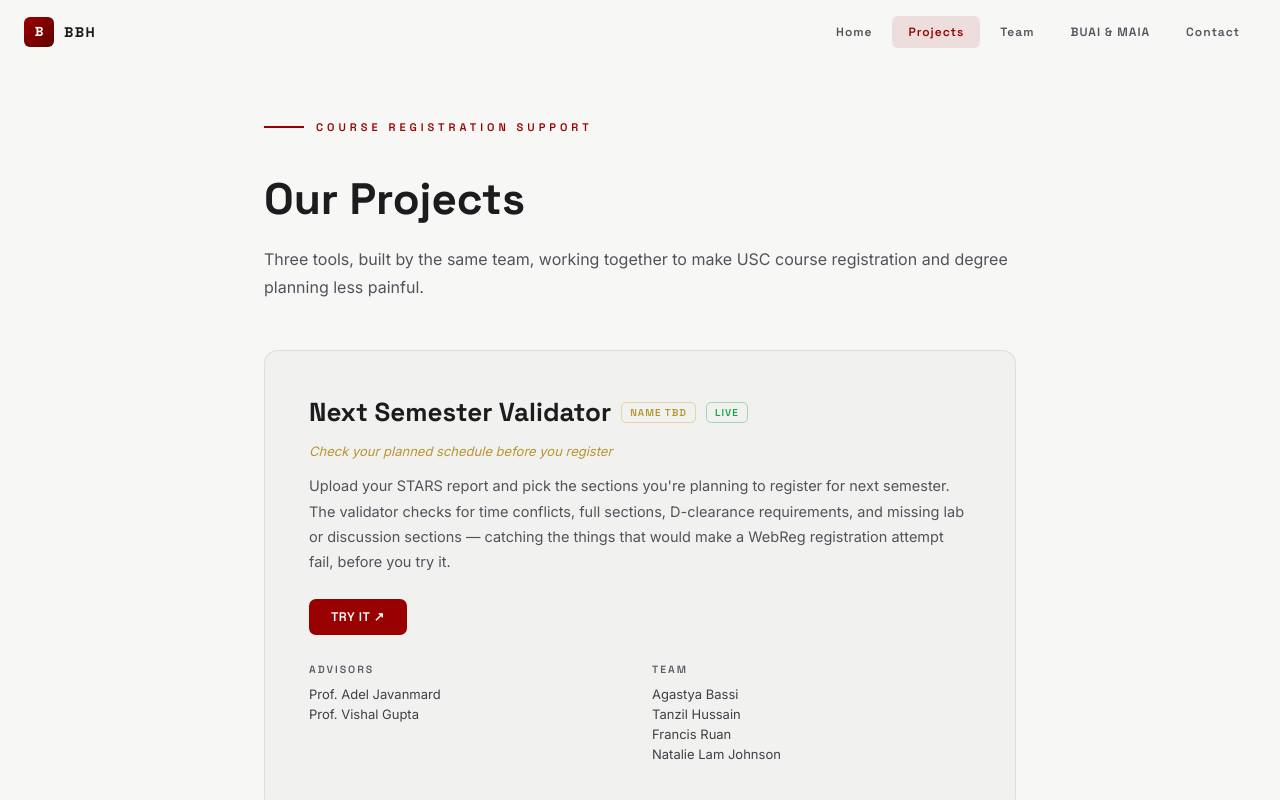
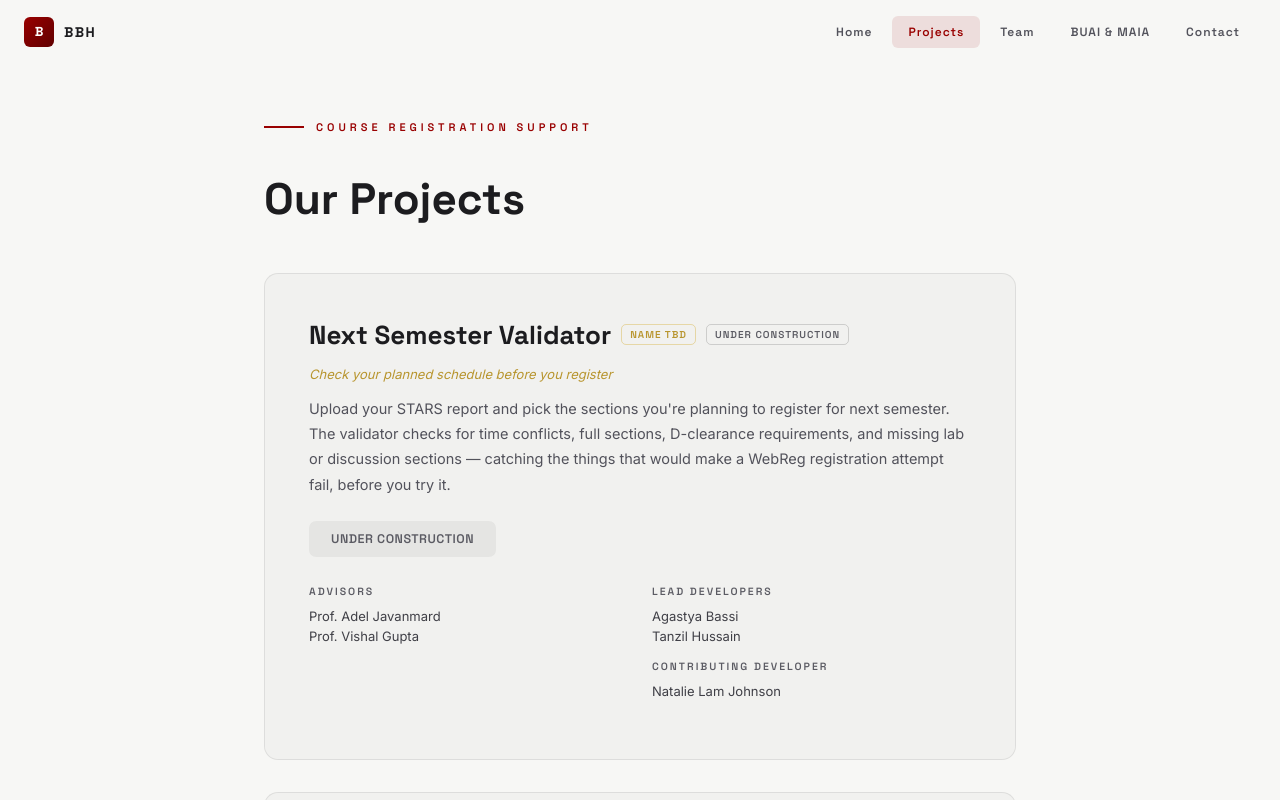
Before and after one commit to usc-bbh/bbh-website, a React (Vite) app: page / in a window 1280 px wide. Both pictures are taken after a click on the button "VIEW PROJECTS". Built offline with nearby package versions, Linux system fonts and the light colour scheme.

Commit message:
Projects page roles, team page, intro and box updates

```diff
--- a/src/App.jsx
+++ b/src/App.jsx
@@ -117,11 +117,24 @@ const ADVISORS = [
 // Abhi removed from public team listing per request.
 // Photos: none yet — falls back to initials avatar. Add a `photo` field
 // (path under public/team/) per person once headshots are available.
-const STUDENT_BUILDERS = [
+const P = {
+  agastya: { name: "Agastya Bassi", linkedin: "https://www.linkedin.com/in/agastya-bassi/", photo: null },
+  tanzil: { name: "Tanzil Hussain", linkedin: "https://www.linkedin.com/in/tanzilhussain/", photo: null },
+  francis: { name: "Francis Ruan", linkedin: "https://www.linkedin.com/in/francisruan/", photo: null },
+  natalie: { name: "Natalie Lam Johnson", linkedin: "https://www.linkedin.com/in/natalie-lam-johnson/", photo: null },
+};
+
+const TOOL_BUILDERS = [
   { name: "Agastya Bassi", linkedin: "https://www.linkedin.com/in/agastya-bassi/", photo: null },
   { name: "Tanzil Hussain", linkedin: "https://www.linkedin.com/in/tanzilhussain/", photo: null },
   { name: "Francis Ruan", linkedin: "https://www.linkedin.com/in/francisruan/", photo: null },
   { name: "Natalie Lam Johnson", linkedin: "https://www.linkedin.com/in/natalie-lam-johnson/", photo: null },
+];
+
+// Everyone shown on the Team page. Tool cards on the Projects page use TOOL_BUILDERS.
+const STUDENT_BUILDERS = [
+  ...TOOL_BUILDERS,
+  { name: "Avi Chopra", linkedin: "https://www.linkedin.com/in/avichopra/", photo: null },
 ];
 
 const TOOLS = [
@@ -132,9 +145,11 @@ const TOOLS = [
     tagline: "Check your planned schedule before you register",
     description:
       "Upload your STARS report and pick the sections you're planning to register for next semester. The validator checks for time conflicts, full sections, D-clearance requirements, and missing lab or discussion sections — catching the things that would make a WebReg registration attempt fail, before you try it.",
-    status: "live",
-    link: "https://usc-bbh.github.io/next-sem-validator/",
-    team: STUDENT_BUILDERS,
+    status: "in_progress",
+    link: null,
+    leads: [P.agastya, P.tanzil],
+    contributors: [P.natalie],
+    team: TOOL_BUILDERS,
   },
   {
     id: "degree-plan-validator",
@@ -145,7 +160,9 @@ const TOOLS = [
       "Takes a student's intended majors, minors, and emphases along with a plan for remaining semesters, and checks it against actual degree requirements — flagging missing required courses, unit overloads, and other issues across the full path to graduation, not just next semester.",
     status: "in_progress",
     link: null,
-    team: STUDENT_BUILDERS,
+    leads: [P.tanzil],
+    contributors: [P.agastya, P.natalie],
+    team: TOOL_BUILDERS,
   },
   {
     id: "stars-collection-tool",
@@ -156,7 +173,9 @@ const TOOLS = [
       "Upload your STARS report and the app removes your name, address, student ID, grades, and GPA, turning grades into simple pass/fail markers — entirely in your browser, nothing sent to a server. Anonymized samples help us test and improve the other BBH tools.",
     status: "live",
     link: "https://huggingface.co/spaces/buai-builder-hub/STARSRedacter",
-    team: STUDENT_BUILDERS,
+    leads: [P.natalie, P.francis],
+    contributors: [P.agastya, P.tanzil],
+    team: TOOL_BUILDERS,
   },
 ];
 
@@ -231,9 +250,9 @@ const HomePage = ({ setActiveTab }) => (
       </h2>
       <p style={{ fontSize: 16, color: "#52525B", lineHeight: 1.8, fontFamily: "'Inter', sans-serif", maxWidth: 680 }}>
         The BUAI Builder Hub (BBH) builds AI tools that improve the USC community. Our projects
-        complement classroom learning with hands-on, portfolio-ready experience, and every team
-        works alongside faculty mentors. BBH draws its students from two undergraduate AI
-        communities at USC Marshall:{" "}
+        complement classroom learning with hands-on experience, helping students build a
+        professional portfolio of AI tools. BBH draws its students from two undergraduate AI
+        communities at USC Marshall,{" "}
         <a href="https://www.marshall.usc.edu/programs/undergraduate-programs/undergraduate-degrees/bs-artificial-intelligence-for-business-buai" target="_blank" rel="noopener noreferrer" style={{ color: "#990000", fontWeight: 600, textDecoration: "none" }}>
           BUAI
         </a>{" "}
@@ -241,12 +260,16 @@ const HomePage = ({ setActiveTab }) => (
         <a href="https://www.uscmaia.com/" target="_blank" rel="noopener noreferrer" style={{ color: "#990000", fontWeight: 600, textDecoration: "none" }}>
           MAIA
         </a>{" "}
-        (the Marshall Artificial Intelligence Association).
+        (the Marshall Artificial Intelligence Association), with faculty mentors from the{" "}
+        <a href="https://www.marshall.usc.edu/departments/data-sciences-and-operations" target="_blank" rel="noopener noreferrer" style={{ color: "#990000", fontWeight: 600, textDecoration: "none" }}>
+          Data Sciences and Operations (DSO)
+        </a>{" "}
+        department.
       </p>
       <div style={{ display: "grid", gridTemplateColumns: "repeat(auto-fit, minmax(220px, 1fr))", gap: 20, marginTop: 48 }}>
         {[
-          { title: "Collaborate", desc: "Work with stakeholders to identify challenges in the USC community where AI can help" },
-          { title: "Design & Build", desc: "Go beyond coding to design and implement tools that respect real-world constraints and integrate with legacy systems" },
+          { title: "Collaborate", desc: "Work with stakeholders to identify challenges in the USC community" },
+          { title: "Design & Build", desc: "Go beyond coding to design tools that respect real-world constraints: privacy, fairness, and user experience" },
           { title: "Ship", desc: "Deploy portfolio-ready projects with real-world impact" },
         ].map((item, i) => (
           <div key={i} style={{ background: "rgba(153,0,0,0.04)", border: "1px solid rgba(153,0,0,0.12)", borderRadius: 10, padding: "28px 24px", transition: "border-color 0.3s, background 0.3s" }}
@@ -288,9 +311,6 @@ const HomePage = ({ setActiveTab }) => (
         <span style={{ color: "#990000", fontWeight: 600 }}>students are actively using their skills</span>{" "}
         to improve the world around them."
       </blockquote>
-      <div style={{ marginTop: 24, fontSize: 12, color: "#5B5B63", fontFamily: "'Inter', sans-serif", letterSpacing: 1 }}>
-        MARSHALL SCHOOL OF BUSINESS × VITERBI SCHOOL OF ENGINEERING
-      </div>
     </section>
   </div>
 );
@@ -327,13 +347,20 @@ const ToolCard = ({ tool }) => (
         ))}
       </div>
       <div>
-        <div style={{ fontSize: 10.5, letterSpacing: 2, color: "#5B5B63", fontFamily: "'Space Grotesk', sans-serif", fontWeight: 600, marginBottom: 10 }}>TEAM</div>
-        {tool.team.map((person, i) => (
-          person.linkedin ? (
-            <a key={i} href={person.linkedin} target="_blank" rel="noopener noreferrer" style={{ display: "block", fontSize: 13, color: "#3F3F46", fontFamily: "'Inter', sans-serif", textDecoration: "none", marginBottom: 4 }}>{person.name}</a>
-          ) : (
-            <div key={i} style={{ fontSize: 13, color: "#3F3F46", fontFamily: "'Inter', sans-serif", marginBottom: 4 }}>{person.name}</div>
-          )
+        {(tool.leads
+          ? [[tool.leads.length > 1 ? "LEAD DEVELOPERS" : "LEAD DEVELOPER", tool.leads], [(tool.contributors || []).length > 1 ? "CONTRIBUTING DEVELOPERS" : "CONTRIBUTING DEVELOPER", tool.contributors || []]]
+          : [["TEAM", tool.team]]
+        ).filter(([, people]) => people.length).map(([label, people], g) => (
+          <div key={g} style={{ marginBottom: 16 }}>
+            <div style={{ fontSize: 10.5, letterSpacing: 2, color: "#5B5B63", fontFamily: "'Space Grotesk', sans-serif", fontWeight: 600, marginBottom: 10 }}>{label}</div>
+            {people.map((person, i) => (
+              person.linkedin ? (
+                <a key={i} href={person.linkedin} target="_blank" rel="noopener noreferrer" style={{ display: "block", fontSize: 13, color: "#3F3F46", fontFamily: "'Inter', sans-serif", textDecoration: "none", marginBottom: 4 }}>{person.name}</a>
+              ) : (
+                <div key={i} style={{ fontSize: 13, color: "#3F3F46", fontFamily: "'Inter', sans-serif", marginBottom: 4 }}>{person.name}</div>
+              )
+            ))}
+          </div>
         ))}
       </div>
     </div>
@@ -346,10 +373,7 @@ const ProjectsPage = () => (
       <div style={{ width: 40, height: 2, background: "#990000" }} />
       <span style={{ fontSize: 11, letterSpacing: 4, color: "#990000", fontFamily: "'Space Grotesk', sans-serif", fontWeight: 600 }}>COURSE REGISTRATION SUPPORT</span>
     </div>
-    <h2 style={{ fontSize: "clamp(28px, 4vw, 44px)", fontFamily: "'Space Grotesk', sans-serif", fontWeight: 700, color: "#1C1C1F", lineHeight: 1.15, margin: "0 0 20px" }}>Our Projects</h2>
-    <p style={{ fontSize: 16, color: "#52525B", lineHeight: 1.8, fontFamily: "'Inter', sans-serif", marginBottom: 48 }}>
-      Three tools, built by the same team, working together to make USC course registration and degree planning less painful.
-    </p>
+    <h2 style={{ fontSize: "clamp(28px, 4vw, 44px)", fontFamily: "'Space Grotesk', sans-serif", fontWeight: 700, color: "#1C1C1F", lineHeight: 1.15, margin: "0 0 48px" }}>Our Projects</h2>
     {TOOLS.map((tool) => (
       <ToolCard key={tool.id} tool={tool} />
     ))}
@@ -358,15 +382,10 @@ const ProjectsPage = () => (
 
 const TeamPage = () => (
   <div style={{ padding: "120px 24px 100px", maxWidth: 800, margin: "0 auto" }}>
-    <div style={{ display: "flex", alignItems: "center", gap: 12, marginBottom: 40 }}>
-      <div style={{ width: 40, height: 2, background: "#990000" }} />
-      <span style={{ fontSize: 11, letterSpacing: 4, color: "#990000", fontFamily: "'Space Grotesk', sans-serif", fontWeight: 600 }}>OUR TEAM</span>
-    </div>
-    <h2 style={{ fontSize: "clamp(28px, 4vw, 40px)", fontFamily: "'Space Grotesk', sans-serif", fontWeight: 700, color: "#1C1C1F", lineHeight: 1.15, margin: "0 0 16px" }}>The People Behind the Hub</h2>
+    <h2 style={{ fontSize: "clamp(28px, 4vw, 40px)", fontFamily: "'Space Grotesk', sans-serif", fontWeight: 700, color: "#1C1C1F", lineHeight: 1.15, margin: "0 0 16px" }}>The People Behind BBH</h2>
     <p style={{ fontSize: 16, color: "#52525B", lineHeight: 1.8, fontFamily: "'Inter', sans-serif", marginBottom: 24 }}>
-      Faculty and students collaborating at the intersection of AI, business, and education. Every
-      person below works across all 3 Course Registration Support tools — see the{" "}
-      <span style={{ color: "#990000" }}>Projects</span> page for per-tool details.
+      Faculty and students collaborating at the intersection of AI, business, and education. See the{" "}
+      <span style={{ color: "#990000" }}>Projects</span> page for the lead developers on each tool.
     </p>
 
     <div style={{ marginBottom: 56 }}>
```
